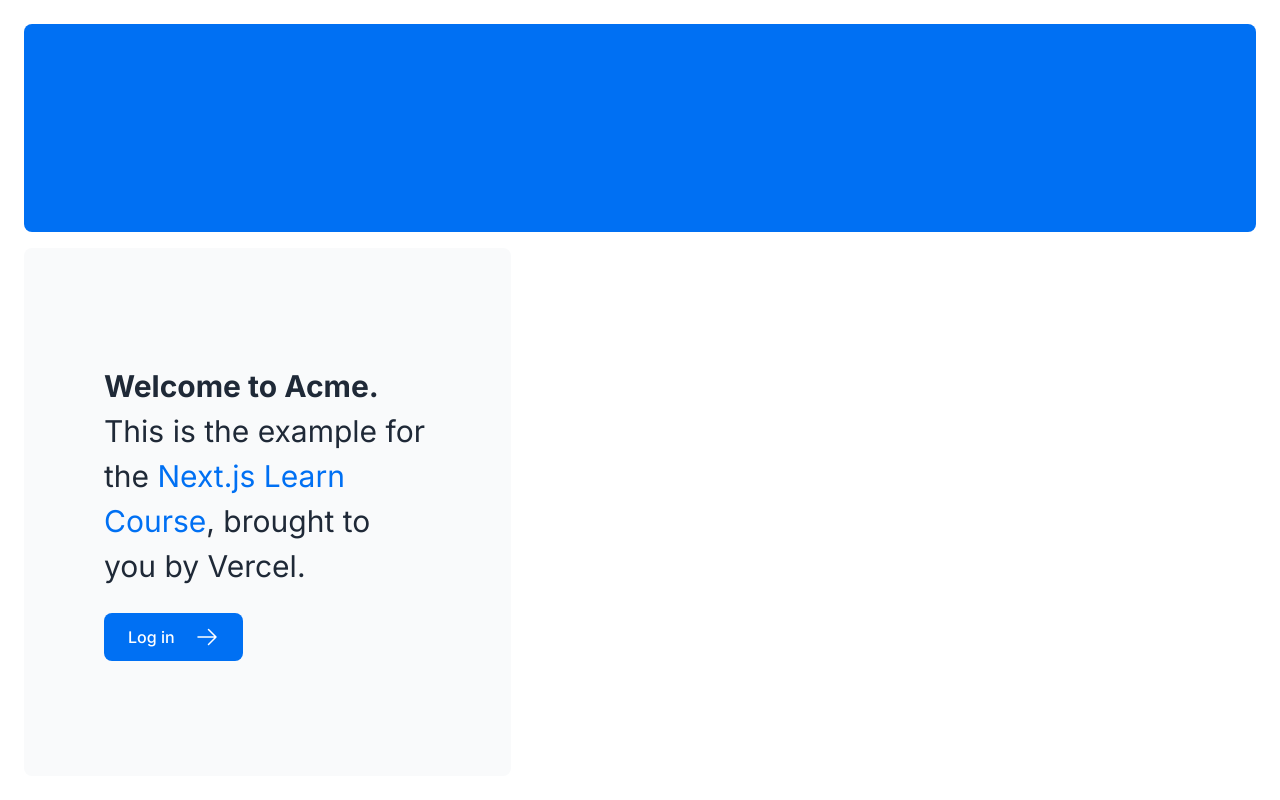
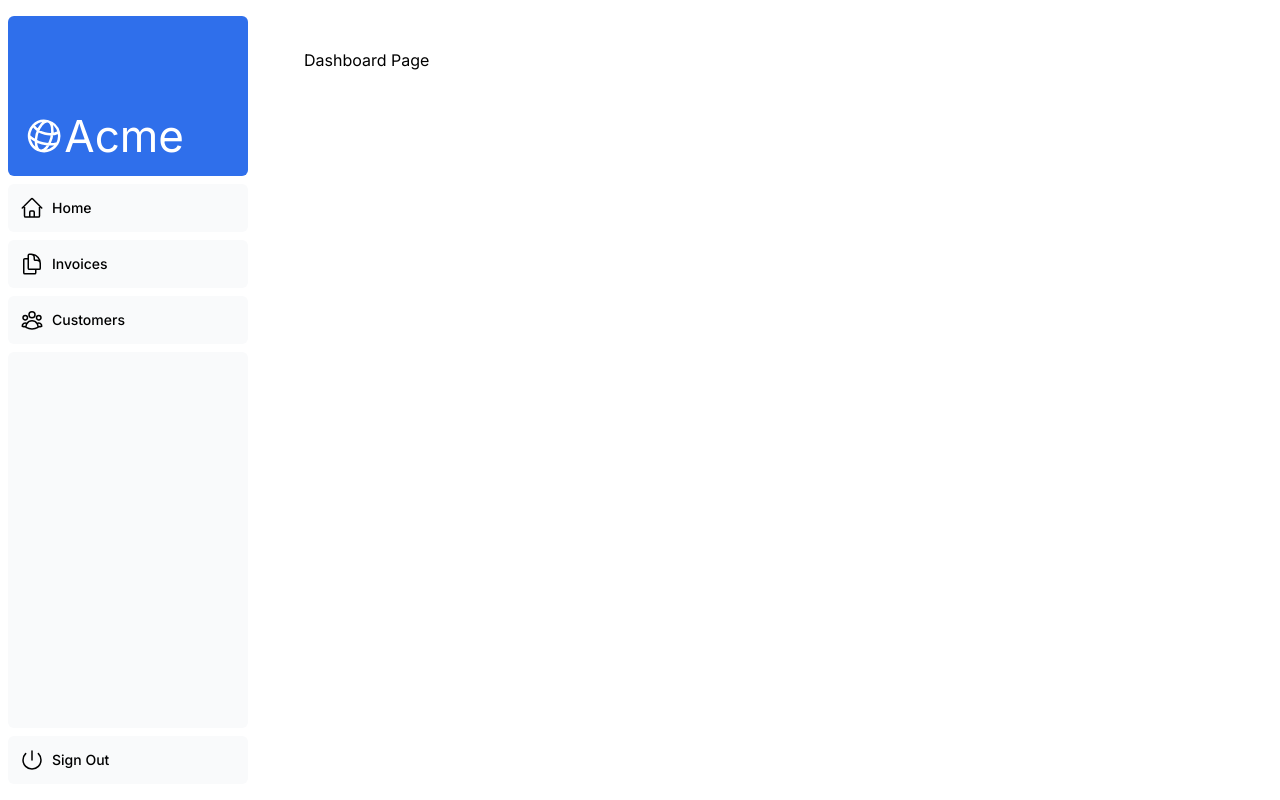
Before and after one commit to Adrrien04/myEfrei, a Next.js app: page /dashboard in a window 1280 px wide. Built offline with nearby package versions, Linux system fonts and the light colour scheme.

Commit message:
dashboard

```diff
--- /dev/null
+++ b/app/dashboard/layout.tsx
@@ -0,0 +1,12 @@
+import SideNav from '@/app/ui/dashboard/sidenav';
+
+export default function Layout({ children }: { children: React.ReactNode }) {
+    return (
+        <div className="flex h-screen flex-col md:flex-row md:overflow-hidden">
+            <div className="w-full flex-none md:w-64">
+                <SideNav />
+            </div>
+            <div className="flex-grow p-6 md:overflow-y-auto md:p-12">{children}</div>
+        </div>
+    );
+}
--- a/app/dashboard/page.tsx
+++ b/app/dashboard/page.tsx
@@ -1,34 +1,3 @@
-import AcmeLogo from '@/app/ui/acme-logo';
-import { ArrowRightIcon } from '@heroicons/react/24/outline';
-import Link from 'next/link';
-
 export default function Page() {
-  return (
-    <main className="flex min-h-screen flex-col p-6">
-
-      <div className="flex h-20 shrink-0 items-end rounded-lg bg-blue-500 p-4 md:h-52">
-        {/* <AcmeLogo /> */}
-      </div>
-      <div className="mt-4 flex grow flex-col gap-4 md:flex-row">
-        <div className="flex flex-col justify-center gap-6 rounded-lg bg-gray-50 px-6 py-10 md:w-2/5 md:px-20">
-          <p className={`text-xl text-gray-800 md:text-3xl md:leading-normal`}>
-            <strong>Welcome to Acme.</strong> This is the example for the{' '}
-            <a href="https://nextjs.org/learn/" className="text-blue-500">
-              Next.js Learn Course
-            </a>
-            , brought to you by Vercel.
-          </p>
-          <Link
-              href="/login"
-              className="flex items-center gap-5 self-start rounded-lg bg-blue-500 px-6 py-3 text-sm font-medium text-white transition-colors hover:bg-blue-400 md:text-base"
-          >
-            <span>Log in</span> <ArrowRightIcon className="w-5 md:w-6"/>
-          </Link>
-        </div>
-        <div className="flex items-center justify-center p-6 md:w-3/5 md:px-28 md:py-12">
-          {/* Add Hero Images Here */}
-        </div>
-      </div>
-    </main>
-  );
+  return <p>Dashboard Page</p>;
 }
```
